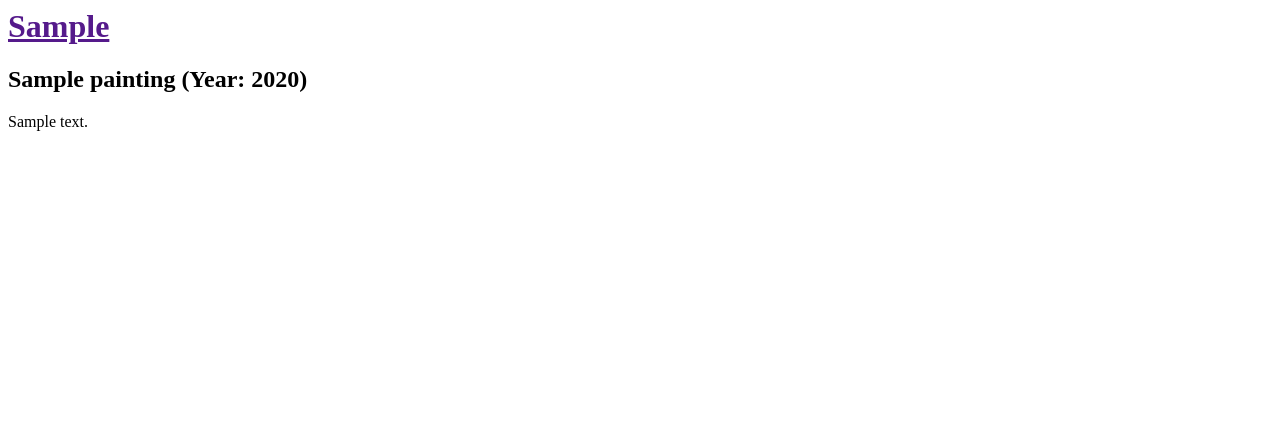
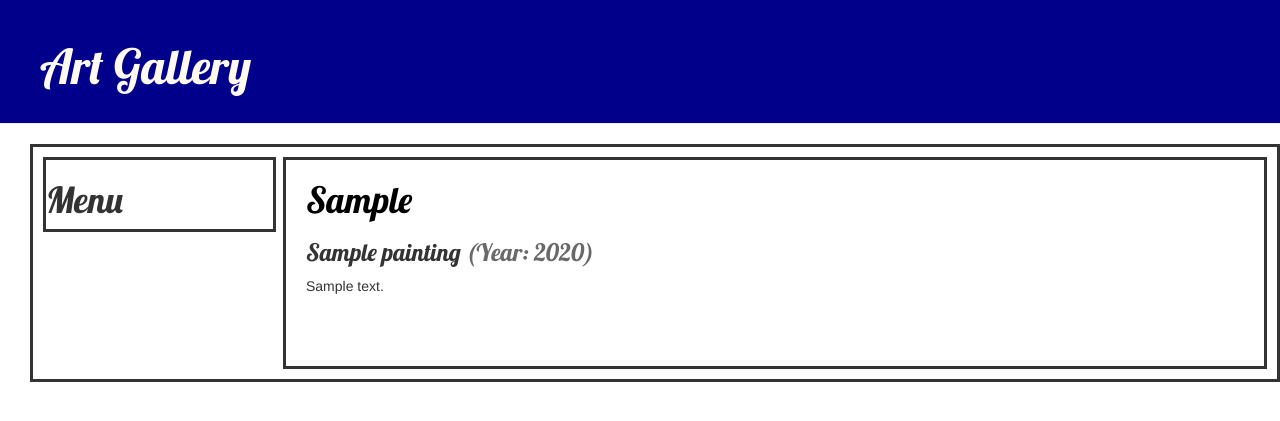
Before and after one commit to dimgs/expo_repos, a Django app: page / in a window 1280 px wide. Shown: the top 421 px of the page. Run offline with Django 3.2, Linux system fonts and the light colour scheme; tables that the repository leaves empty hold one stand-in row (values such as "Sample post"); some libraries are stand-ins or nearby versions.

Commit message:
CSS stylish

```diff
--- /dev/null
+++ b/expo/static/css/expo.css
@@ -0,0 +1,85 @@
+.page-header {
+    background-color: darkblue;
+    margin-top: 0;
+    padding: 20px 20px 20px 40px;
+
+}
+
+
+.page-header h1, .page-header h1 a, .page-header h1 a:visited, .page-header h1 a:active {
+    color: floralwhite;
+    font-size: 36pt;
+    text-decoration: none;
+}
+
+
+
+/*------ "content" ------*/
+.content {
+    border-style: solid;
+
+}
+
+
+.content {
+    margin-left: 30px;
+}
+/*------- End of "content" -------*/
+
+
+
+.main-page {
+    border-style: solid;
+    margin: 10px 10px 10px 250px;
+    padding: 0px 20px 0px 20px;
+}
+
+
+
+.sidebar-menu {
+    border-style: solid;
+    margin: 10px 10px 0px 10px;
+    padding: 0 150px 0 0;
+    float: left;
+
+}
+
+
+
+
+h1, h2, h3, h4 {
+    font-family: 'Lobster', cursive;
+}
+
+
+.year {
+    color: dimgray;
+}
+
+
+.save {
+    float: right;
+}
+
+
+.painting-form textarea, .painting-form input {
+    width: 100%;
+}
+
+
+.top-menu, .top-menu:hover, .top-menu:visited {
+    color: #ffffff;
+    float: right;
+    font-size: 26pt;
+    margin-right: 20px;
+}
+
+
+.painting {
+    margin-bottom: 70px;
+}
+
+
+.painting h1 a, .painting h1 a:visited {
+    color: #000000;
+}
--- a/expo/templates/expo/painting_list.html
+++ b/expo/templates/expo/painting_list.html
@@ -1,20 +1,47 @@
+{% load staticfiles %}
+
 <html>
     <head>
-        <title>Artist Gallery</title>
+        <title>Art Gallery</title>
+
+        <link rel="stylesheet" href="//maxcdn.bootstrapcdn.com/bootstrap/3.2.0/css/bootstrap.min.css">
+        <link rel="stylesheet" href="//maxcdn.bootstrapcdn.com/bootstrap/3.2.0/css/bootstrap-theme.min.css">
+
+        <link href="//fonts.googleapis.com/css?family=Lobster&subset=latin,latin-ext" rel="stylesheet" type="text/css">
+
+
+        <link rel="stylesheet" href="{% static 'css/expo.css' %}">
     </head>
 
     <body>
 
-    {% for painting in paintings %}
-      <div>
-          <h1><a href="">{{ painting.artist }}</a></h1>
-          <h2>{{ painting.title }} (Year: {{ painting.created_date.year }}) </h2>
-          <p>{{ painting.text | linebreaksbr }}</p>
-      </div>
-    {% endfor %}
+
+        <div class="page-header">
+            <h1><a href="/">Art Gallery</a></h1>
+        </div>
+
+
+
+
+        <div class="content">
+            <div class="sidebar-menu">
+                <h1>Menu</h1>
+
+            </div>
+
+            <div class="main-page">
+                    {% for painting in paintings %}
+                    <div class="painting">
+                        <h1><a href="">{{ painting.artist }}</a></h1>
+                        <h3>{{ painting.title }}<div class="year" style="display: inline"> (Year: {{ painting.created_date.year }})</div></h3>
+                        <p>{{ painting.text | linebreaksbr }}</p>
+                    </div>
+                    {% endfor %}
+            </div>
+
+
+        </div>
 
 
     </body>
-
-
 </html>
```
